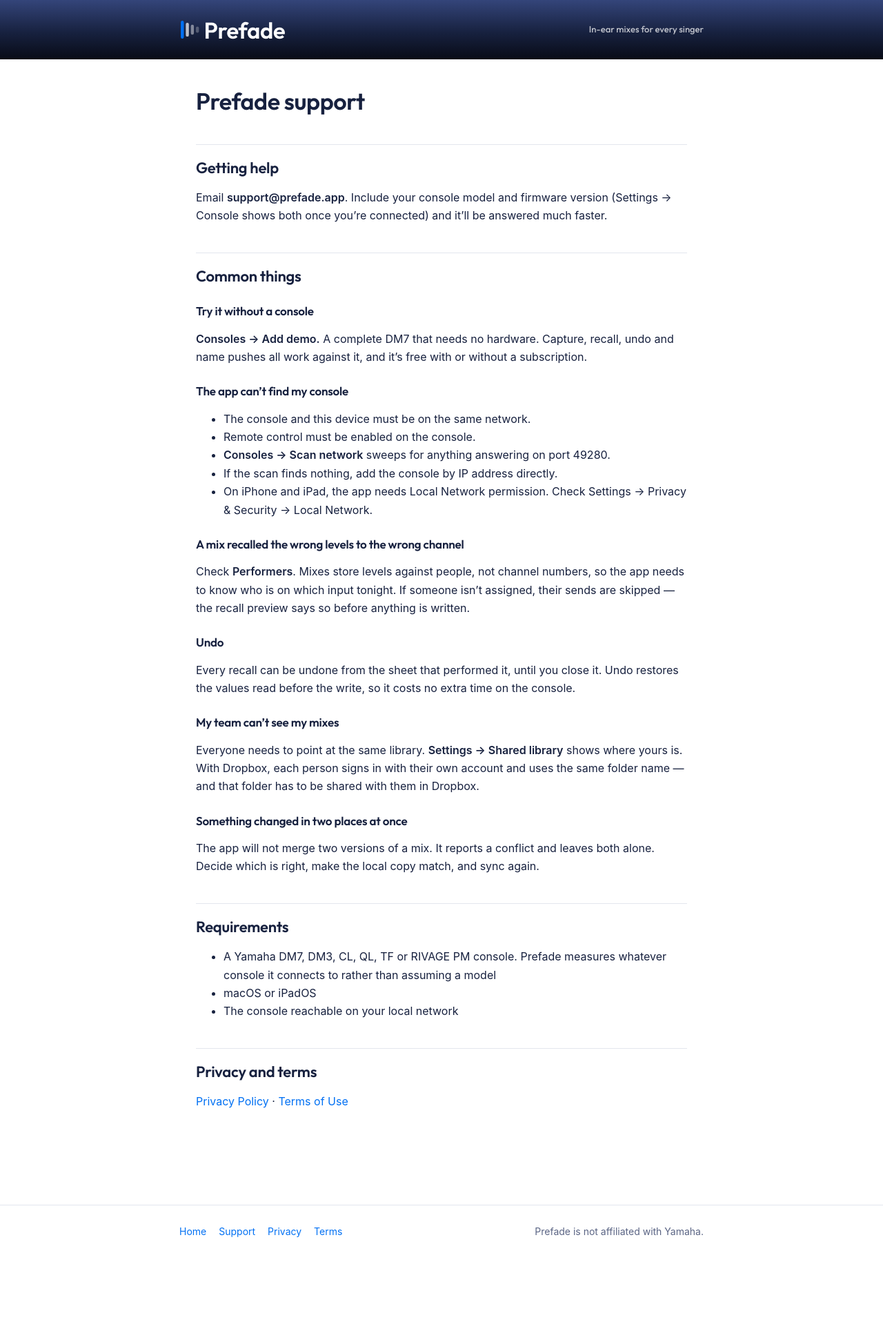
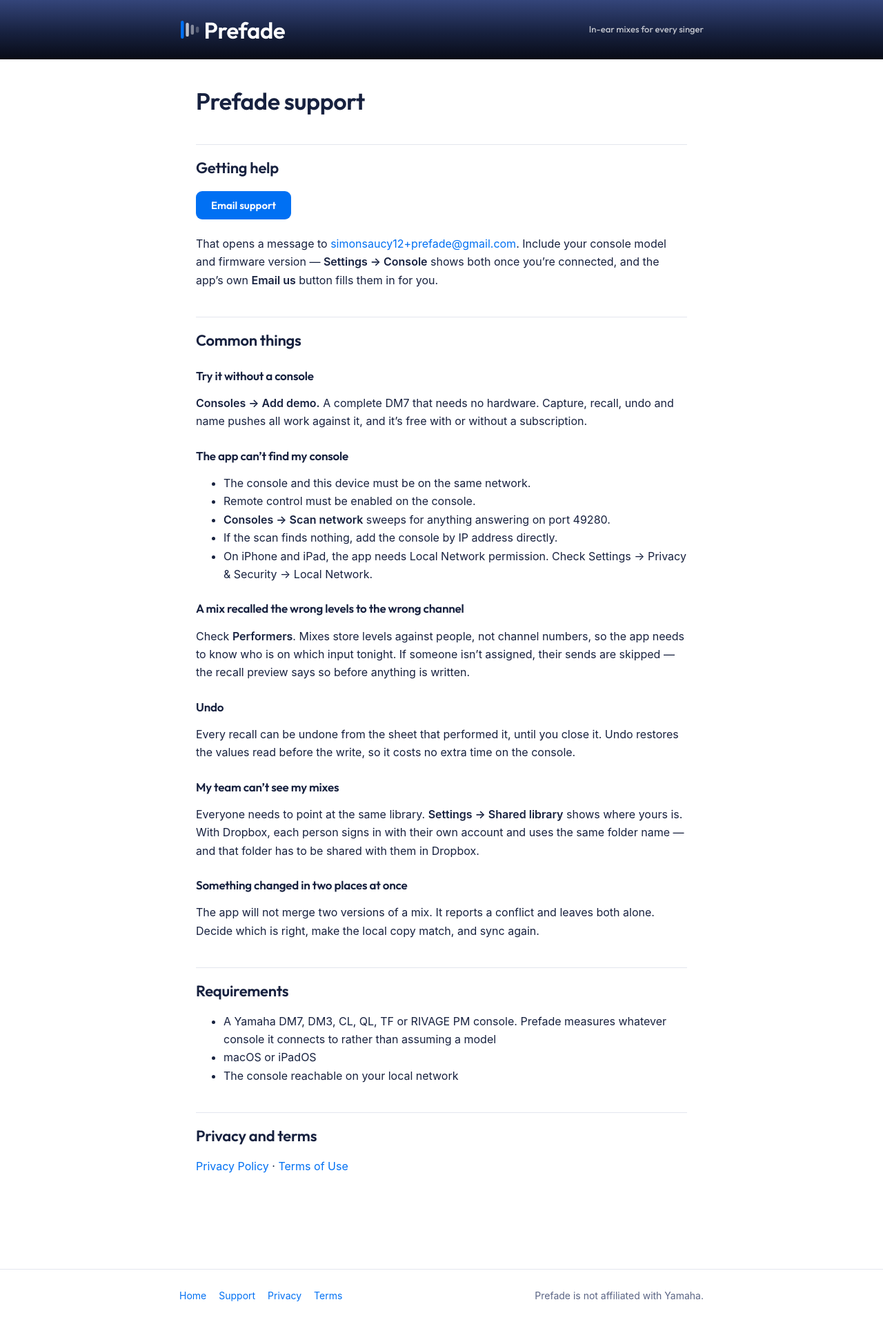
Before and after one commit to simonsaucy/cuelinemix, a Jekyll site: the page built from support.md, in a window 1280 px wide. Shown: the whole page at 69% size. Built offline with Jekyll 4.4.1, drawn with Linux system fonts in a browser that asks for light colours; before the commit the page ends 1836 px from its top, so only the background shows below that.

Commit message:
Point support at an address that actually receives mail
support@prefade.app was published in the privacy policy, the terms and
the support page before the domain was registered, so mail to it failed
at DNS. Every page now reads one address out of _config.yml, and the
support page leads with a button rather than an address to retype.

```diff
--- a/_config.yml
+++ b/_config.yml
@@ -1,5 +1,9 @@
 title: Prefade
 description: In-ear mixes for every singer
+
+# Every page reads the support address from here, so it changes in one place
+# when prefade.app is registered and support@prefade.app becomes real.
+support_email: simonsaucy12+prefade@gmail.com
 # Custom layout in _layouts/default.html — no external theme, so the brand
 # palette and lockup are used rather than a stock Jekyll skin.
 defaults:
--- a/_layouts/default.html
+++ b/_layouts/default.html
@@ -69,6 +69,16 @@
   hr{border:0;border-top:1px solid var(--rule);margin:36px 0}
   img{max-width:100%}
 
+  /* Primary action, same shape as the app's buttons */
+  .btn{
+    display:inline-block;background:var(--azure);color:#fff;
+    font-family:Outfit,-apple-system,BlinkMacSystemFont,sans-serif;
+    font-weight:600;font-size:15px;line-height:1;
+    padding:13px 22px;border-radius:9px;text-decoration:none;
+  }
+  .btn:hover{text-decoration:none;background:#0063DB}
+  p.actions{margin:20px 0 22px}
+
   footer{border-top:1px solid var(--rule);margin-top:56px;padding:26px 24px 40px;color:var(--muted);font-size:14px}
   footer .inner{max-width:760px;margin:0 auto;display:flex;gap:18px;flex-wrap:wrap;align-items:center}
   footer .spacer{margin-left:auto}
--- a/support.md
+++ b/support.md
@@ -6,9 +6,11 @@ title: Support
 
 ## Getting help
 
-Email **support@prefade.app**. Include your console model and firmware
-version (Settings → Console shows both once you're connected) and it'll be
-answered much faster.
+<p class="actions"><a class="btn" href="mailto:{{ site.support_email }}?subject=Prefade%20support">Email support</a></p>
+
+That opens a message to [{{ site.support_email }}](mailto:{{ site.support_email }}). Include your
+console model and firmware version — **Settings → Console** shows both once
+you're connected, and the app's own **Email us** button fills them in for you.
 
 ## Common things
 
```
Also changed, not shown: index.md (+1 -1 lines), privacy.md (+1 -1 lines), terms.md (+1 -1 lines).
